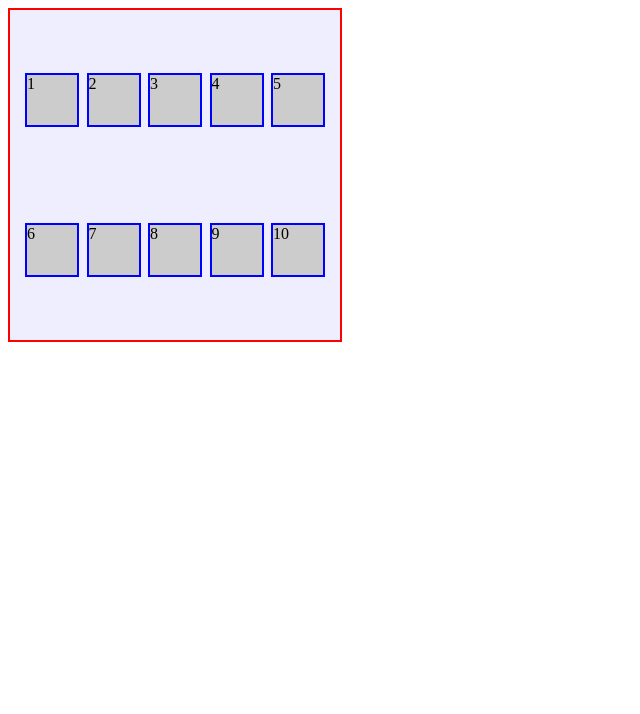
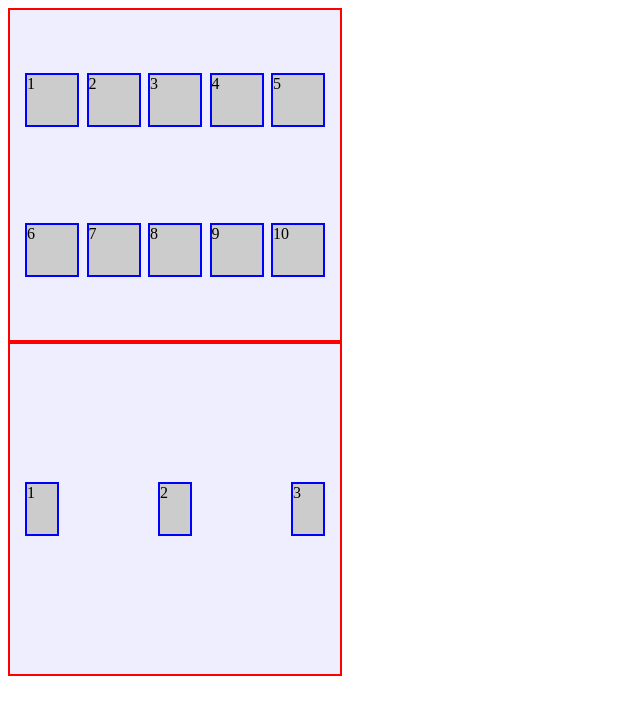
Before and after one commit to Marlonfalmeida/flexbox, a plain HTML site: page elementos.html in a window 1280 px wide. Shown: the whole page, without its empty margins (0-640 px from the left). Drawn offline with Linux system fonts and the light colour scheme.

Commit message:
flex-basis no elemento box

```diff
--- a/css/style.css
+++ b/css/style.css
@@ -1,3 +1,7 @@
+body {
+    padding-bottom: 500px;
+}
+
 .container {
     background-color: #eef;
     border: 2px solid red;
@@ -18,3 +22,10 @@
     height: 50px;
     width: 50px;
 }
+
+.box {
+    background-color: #ccc;
+    border: 2px solid blue;
+    height: 50px;
+    flex-basis: 30px;
+}
--- a/elementos.html
+++ b/elementos.html
@@ -21,5 +21,12 @@
         <div class="item">9</div>
         <div class="item">10</div>
     </div>
+
+    <!-- Itens -->
+    <div class="container">
+        <div class="box" id="item-1">1</div>
+        <div class="box" id="item-2">2</div>
+        <div class="box" id="item-3">3</div>
+    </div>
 </body>
 </html>
```
